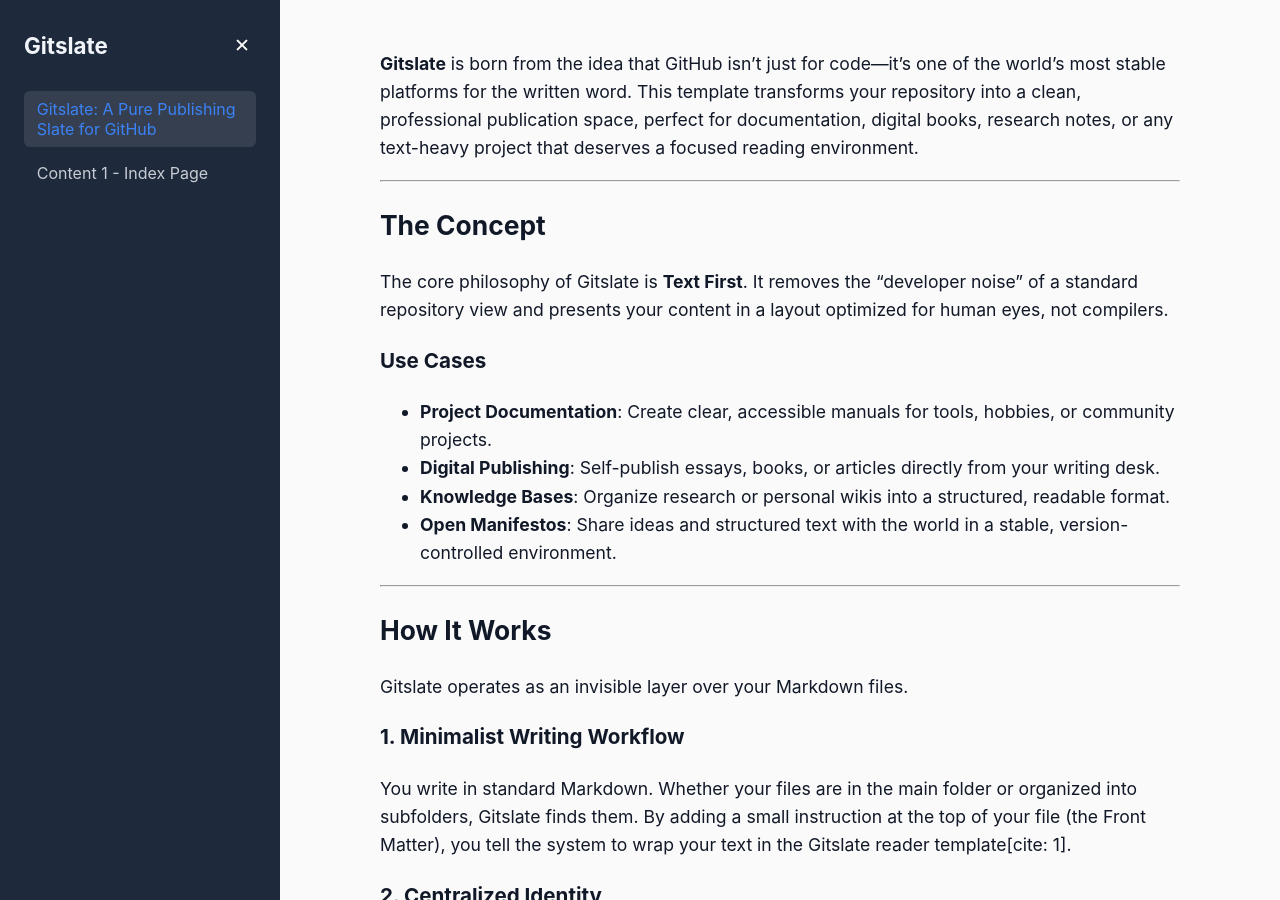
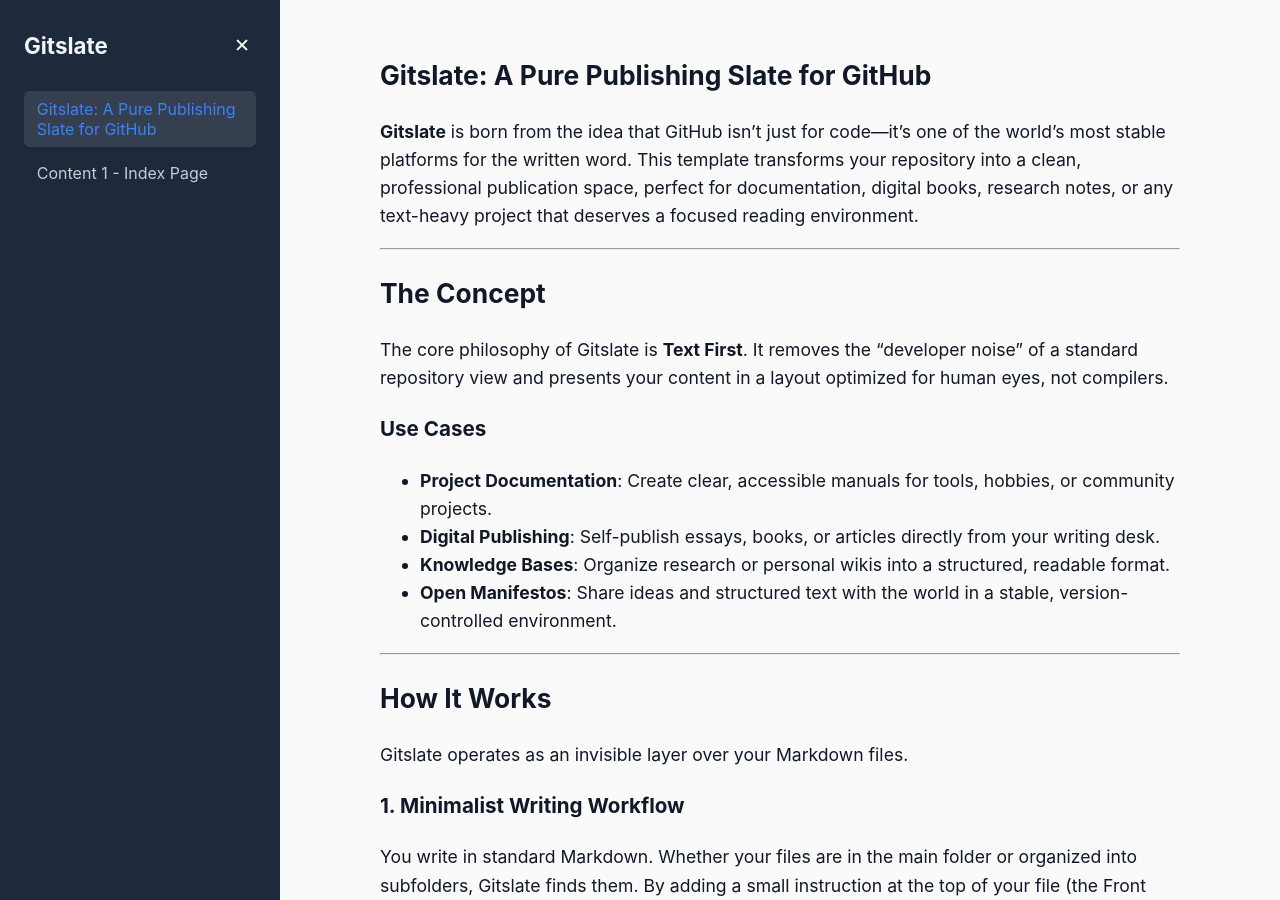
Before and after one commit to texthub/gitslate, a Jekyll site: the page built from index.md, in a window 1280 px wide and 900 px high. Built offline with Jekyll 4.4.1, drawn with Linux system fonts in a browser that asks for light colours.

Commit message:
Update index.md

```diff
--- a/index.md
+++ b/index.md
@@ -1,8 +1,10 @@
 ---
 layout: default
+menu_title: "Home"
 title: "Gitslate: A Pure Publishing Slate for GitHub"
 nav_order: 1
 ---
+# Gitslate: A Pure Publishing Slate for GitHub
 
 **Gitslate** is born from the idea that GitHub isn't just for code—it's one of the world's most stable platforms for the written word. This template transforms your repository into a clean, professional publication space, perfect for documentation, digital books, research notes, or any text-heavy project that deserves a focused reading environment.
 
```
